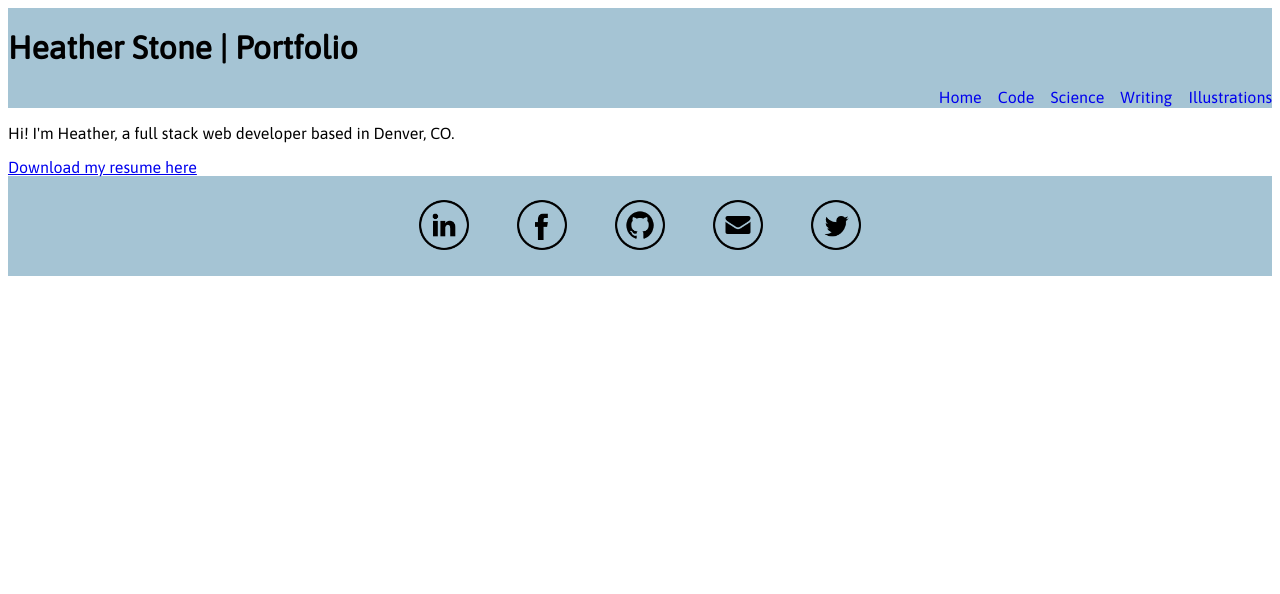
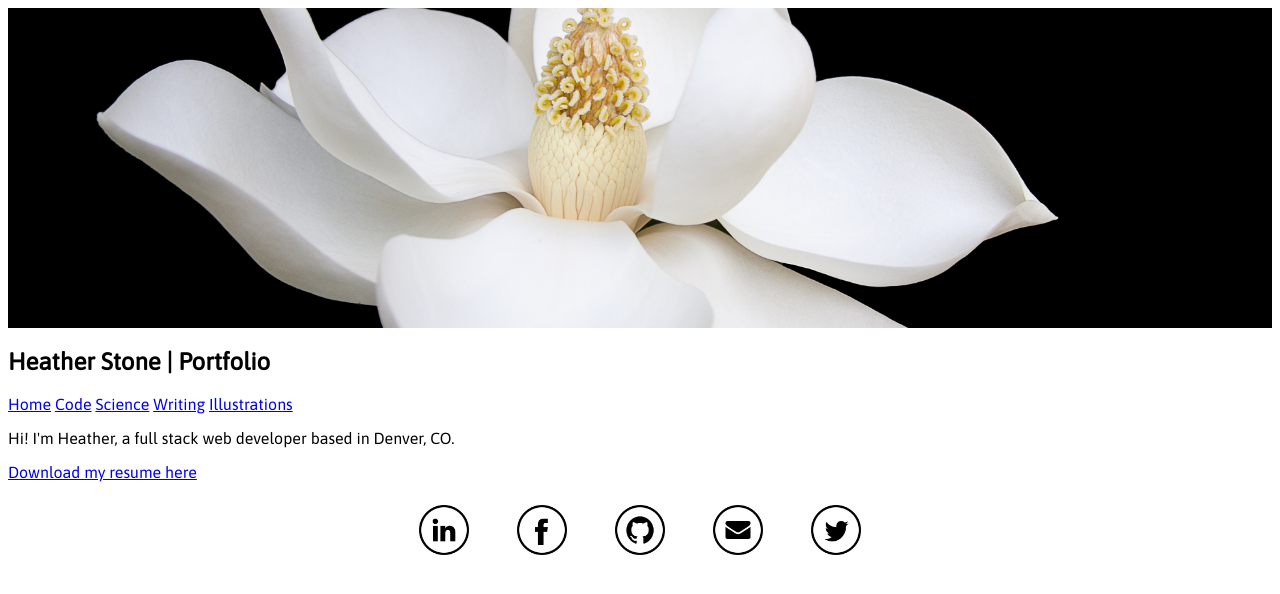
Before and after one commit to heatherblairs/hblairs, a plain HTML site: page index.html in a window 1280 px wide. Drawn offline with nearby package versions, Linux system fonts and the light colour scheme; some packages are replaced by stand-ins of ours; a web font is replaced by a local one.

Commit message:
header banner

```diff
--- a/index.html
+++ b/index.html
@@ -7,7 +7,8 @@
     <link href="https://fonts.googleapis.com/css?family=Asap|Flamenco" rel="stylesheet">
   </head>
   <body>
-    <header>
+    <header></header>
+    <section class="overlay">
       <h1>Heather Stone | Portfolio</h1>
       <div>
         <div>
@@ -19,7 +20,7 @@
         </div>
         <div id="headerBar"></div>
       </div>
-    </header>
+    </section>
     <div class="container">
       <div ui-view></div>
     </div>
--- a/style.css
+++ b/style.css
@@ -4,37 +4,18 @@ body {
   font-family: 'Asap', sans-serif;
 }
 
+header {
+  height: 40vh;
+  width: 100%;
+  background: url('/images/magnolia.jpeg') no-repeat center center;
+  background-size: cover;
+  margin: 0;
+}
+
 .social-icons img {
   height: 50px;
   width: 50px;
 }
-
-header, footer {
-  height: 100px;
-  width: 100%;
-  background-color: #A5C4D4;
-}
-
-header h1, header div {
-  display: inline-block;
-}
-
-header div {
-  display: flex;
-  justify-content: flex-end;
-  background-color: none;
-}
-
-header div a {
-  margin-left: 1rem;
-  text-decoration: none;
-}
-
-/*#headerBar {
-  background-color: gray;
-  height: 50px;
-  width: 100%;
-}*/
 
 .social-icons {
   display: flex;
```
Also changed, not shown: font.html (added, +14 -0 lines), images/magnolia.jpeg (added).
